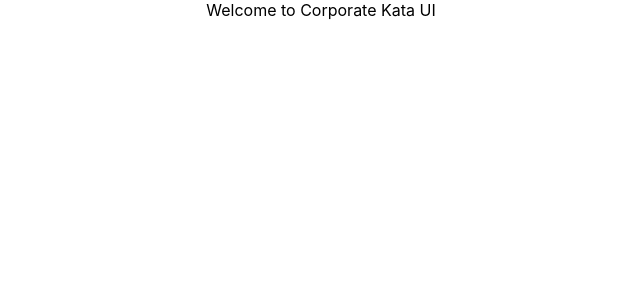
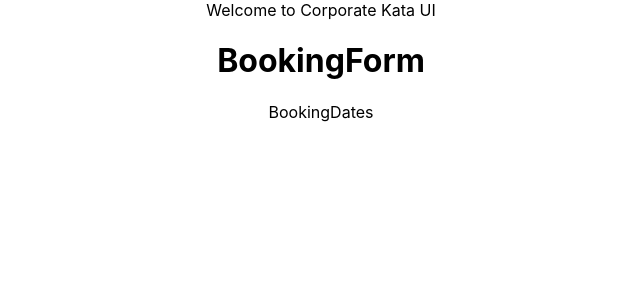
Before and after one commit to luisrovirosa/corporate_kata_frontend, a React (Create React App) app in the folder react-corporate/: page / in a window 1280 px wide. Shown: the top 300 px of the page, without its empty margins (319-959 px from the left). Built offline with nearby package versions, Linux system fonts and the light colour scheme.

Commit message:
create bookingform and bookingdate components

```diff
--- a/react-corporate/src/App.js
+++ b/react-corporate/src/App.js
@@ -1,10 +1,12 @@
 import React from 'react';
 import './App.css';
+import BookingForm from './components/Booking/BookingForm';
 
 function App() {
   return (
     <div className="App">
       <header className="App-header">Welcome to Corporate Kata UI</header>
+      <BookingForm></BookingForm>
     </div>
   );
 }
--- /dev/null
+++ b/react-corporate/src/components/Booking/BookingDates.js
@@ -0,0 +1,9 @@
+import React, { Component } from 'react';
+
+class BookingDates extends Component {
+  render() {
+    return 'BookingDates';
+  }
+}
+
+export default BookingDates;
--- /dev/null
+++ b/react-corporate/src/components/Booking/BookingForm.js
@@ -0,0 +1,24 @@
+import React, { Component } from 'react';
+import BookingDates from './BookingDates';
+
+class BookingForm extends Component {
+  constructor(props) {
+    super(props);
+  }
+
+  /*  @TODO:
+  1- Empleado
+  2-Hotel
+  3- Check in / out
+  4- Confirmar */
+  render() {
+    return (
+      <>
+        <h1>BookingForm</h1>
+        <BookingDates></BookingDates>
+      </>
+    );
+  }
+}
+
+export default BookingForm;
```
